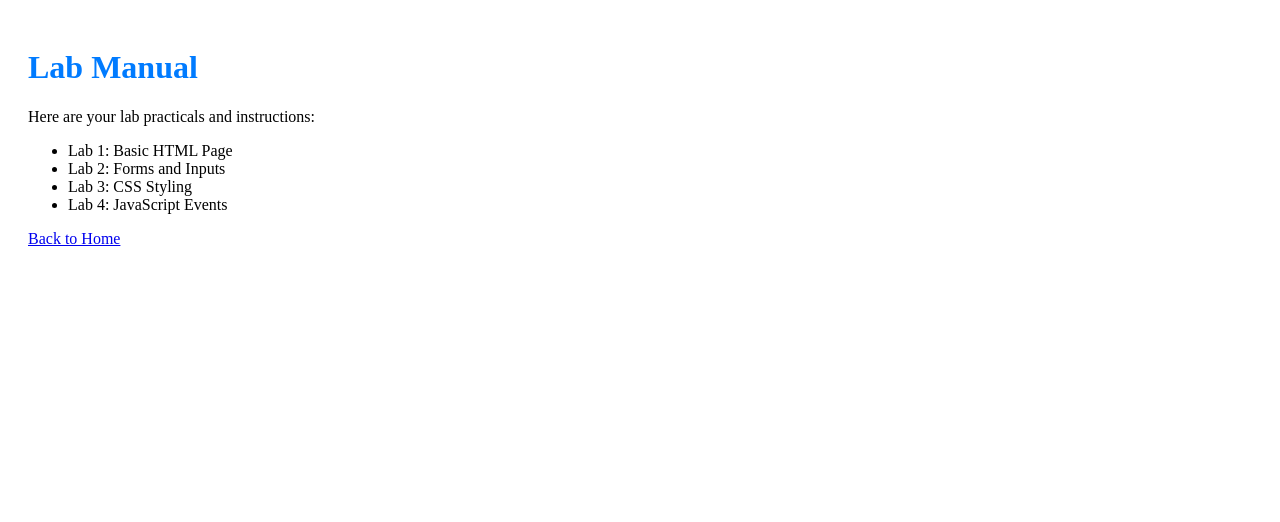
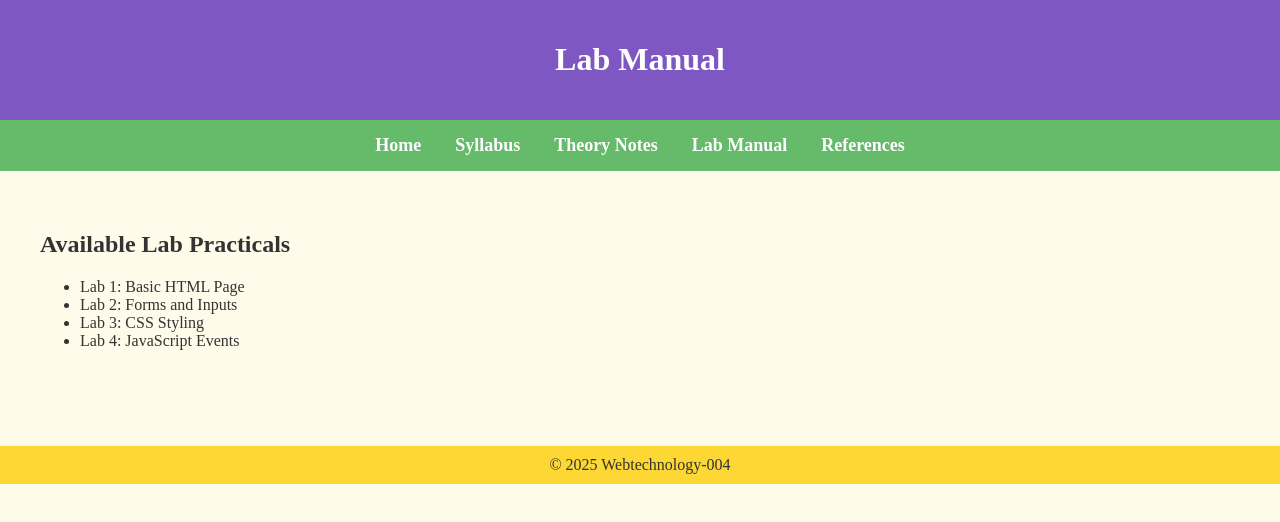
Before and after one commit to Abinaya3006/Webtechnology-004, a plain HTML site: page lab.html in a window 1280 px wide. Drawn offline with Linux system fonts and the light colour scheme.

Commit message:
Update lab.html

```diff
--- a/lab.html
+++ b/lab.html
@@ -1,21 +1,36 @@
 <!DOCTYPE html>
-<html>
+<html lang="en">
 <head>
-    <title>Lab Manual</title>
+  <meta charset="UTF-8">
+  <title>Lab Manual | Webtechnology-004</title>
   <style>
-        body { font-family: Times New Roman; padding: 20px; }
-        h1 { color: #007bff; }
+    body { margin: 0; font-family: "Times New Roman"; background: #fffbea; color: #333; }
+    header { background: #7e57c2; color: white; padding: 20px; text-align: center; }
+    nav { background: #66bb6a; padding: 15px; text-align: center; }
+    nav a { color: white; margin: 0 15px; text-decoration: none; font-weight: bold; font-size: 18px; }
+    nav a:hover { color: #fdd835; }
+    main { padding: 40px; }
+    footer { margin-top: 40px; background: #fdd835; padding: 10px; text-align: center; color: #333; }
   </style>
 </head>
 <body>
-    <h1>Lab Manual</h1>
-    <p>Here are your lab practicals and instructions:</p>
+  <header><h1>Lab Manual</h1></header>
+  <nav>
+    <a href="index.html">Home</a>
+    <a href="syllabus.html">Syllabus</a>
+    <a href="notes.html">Theory Notes</a>
+    <a href="lab.html">Lab Manual</a>
+    <a href="references.html">References</a>
+  </nav>
+  <main>
+    <h2>Available Lab Practicals</h2>
     <ul>
       <li>Lab 1: Basic HTML Page</li>
       <li>Lab 2: Forms and Inputs</li>
       <li>Lab 3: CSS Styling</li>
       <li>Lab 4: JavaScript Events</li>
     </ul>
-    <a href="index.html">Back to Home</a>
+  </main>
+  <footer>&copy; 2025 Webtechnology-004</footer>
 </body>
 </html>
```
Lines whose indentation alone changed are shown as unchanged.
